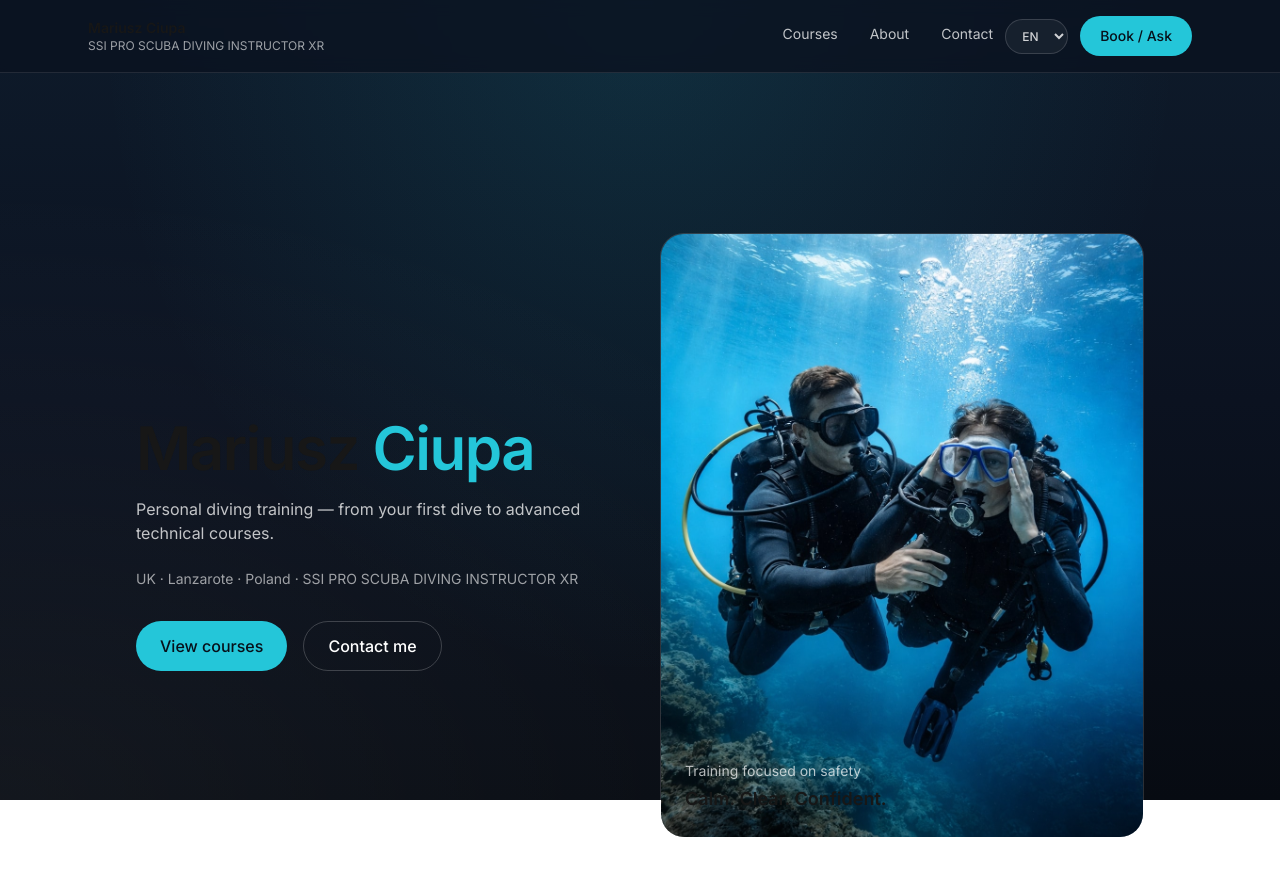
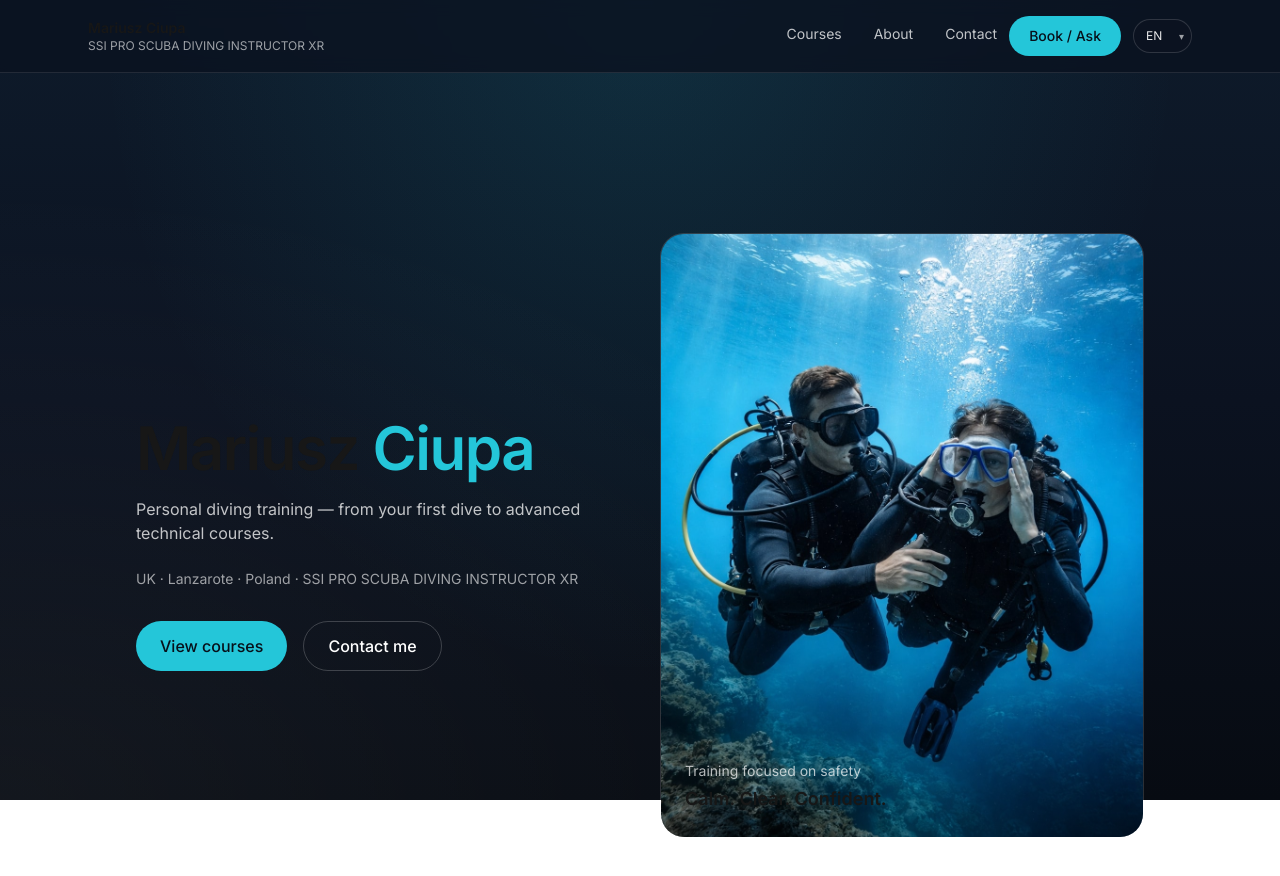
Before and after one commit to anastasiyaklyap/mariusz-ciupa-site, a Next.js app: page / in a window 1280 px wide. Shown: the top 876 px of the page. Built offline with nearby package versions, Linux system fonts and the light colour scheme.

Commit message:
update lang switcher

```diff
--- a/src/components/Header.tsx
+++ b/src/components/Header.tsx
@@ -6,6 +6,7 @@ import { linkPath } from '@/lib/linkPath';
 import { withLocaleHref } from '@/lib/i18n';
 import { HeaderBrand } from './header/HeaderBrand';
 import { HeaderCta } from './header/HeaderCta';
+import { LanguageSwitcher } from './header/LanguageSwitcher';
 import { HeaderMenuButton } from './header/HeaderMenuButton';
 import { HeaderMobileMenu } from './header/HeaderMobileMenu';
 import { HeaderNavLink } from './header/HeaderNavLink';
@@ -16,8 +17,6 @@ import {
   type HeaderSectionId,
 } from './header/headerLinks';
 import { useLocale } from '@/hooks/useLocale';
-import { locales } from '@/lib/i18n';
-import { siteCopy } from '@/content/siteCopy';
 
 export const Header = () => {
   const locale = useLocale();
@@ -25,7 +24,6 @@ export const Header = () => {
   const headerCtaLink = getHeaderCtaLink(locale);
   const pathname = usePathname();
   const searchParams = useSearchParams();
-  const commonCopy = siteCopy[locale].common;
   const handleLocaleChange = (nextLocale: string) => {
     const nextParams = new URLSearchParams(searchParams.toString());
     nextParams.set('lang', nextLocale);
@@ -119,48 +117,25 @@ export const Header = () => {
           </nav>
 
           <div className='hidden items-center gap-3 md:flex'>
-            <label className='sr-only' htmlFor='language-select'>
-              {commonCopy.languageLabel}
-            </label>
-            <select
+            <HeaderCta href={headerCtaLink.href} label={headerCtaLink.label} />
+            <LanguageSwitcher
               id='language-select'
-              className='rounded-full border border-white/15 bg-white/5 px-3 py-2 text-xs font-medium text-white/80 transition hover:bg-white/10'
-              value={locale}
-              onChange={(event) => {
-                handleLocaleChange(event.target.value);
-              }}
-            >
-              {locales.map((value) => (
-                <option key={value} value={value}>
-                  {value.toUpperCase()}
-                </option>
-              ))}
-            </select>
-            <HeaderCta href={headerCtaLink.href} label={headerCtaLink.label} />
+              locale={locale}
+              onChange={handleLocaleChange}
+            />
           </div>
         </div>
         <div className='flex items-center gap-2 md:hidden'>
-          <label className='sr-only' htmlFor='language-select-mobile'>
-            {commonCopy.languageLabel}
-          </label>
-          <select
-            id='language-select-mobile'
-            className='rounded-full border border-white/15 bg-white/5 px-2 py-2 text-xs font-medium text-white/80 transition hover:bg-white/10'
-            value={locale}
-            onChange={(event) => {
-              handleLocaleChange(event.target.value);
-            }}
-          >
-            {locales.map((value) => (
-              <option key={value} value={value}>
-                {value.toUpperCase()}
-              </option>
-            ))}
-          </select>
           <HeaderMenuButton
             isOpen={isMenuOpen}
             onToggle={() => setIsMenuOpen((v) => !v)}
             locale={locale}
+          />
+          <LanguageSwitcher
+            id='language-select-mobile'
+            locale={locale}
+            onChange={handleLocaleChange}
+            size='sm'
           />
         </div>
       </div>
--- /dev/null
+++ b/src/components/header/LanguageSwitcher.tsx
@@ -0,0 +1,54 @@
+import classNames from 'classnames';
+import type { Locale } from '@/lib/i18n';
+import { locales } from '@/lib/i18n';
+import { siteCopy } from '@/content/siteCopy';
+
+type LanguageSwitcherProps = {
+  locale: Locale;
+  onChange: (locale: string) => void;
+  id: string;
+  size?: 'sm' | 'md';
+  className?: string;
+};
+
+const sizeClassNames: Record<NonNullable<LanguageSwitcherProps['size']>, string> = {
+  md: 'px-3 py-2 text-xs',
+  sm: 'px-2 py-2 text-xs',
+};
+
+export const LanguageSwitcher = ({
+  locale,
+  onChange,
+  id,
+  size = 'md',
+  className,
+}: LanguageSwitcherProps) => {
+  const copy = siteCopy[locale].common;
+
+  return (
+    <div className={classNames('relative', className)}>
+      <label className='sr-only' htmlFor={id}>
+        {copy.languageLabel}
+      </label>
+      <select
+        id={id}
+        className={classNames(
+          'rounded-full border border-white/15 bg-[#0B1220] text-white/90 transition hover:bg-white/10',
+          'appearance-none pr-7',
+          sizeClassNames[size],
+        )}
+        value={locale}
+        onChange={(event) => onChange(event.target.value)}
+      >
+        {locales.map((value) => (
+          <option key={value} value={value} className='bg-[#0B1220] text-white'>
+            {value.toUpperCase()}
+          </option>
+        ))}
+      </select>
+      <span className='pointer-events-none absolute right-2 top-1/2 -translate-y-1/2 text-[10px] text-white/60'>
+        ▾
+      </span>
+    </div>
+  );
+};
```
